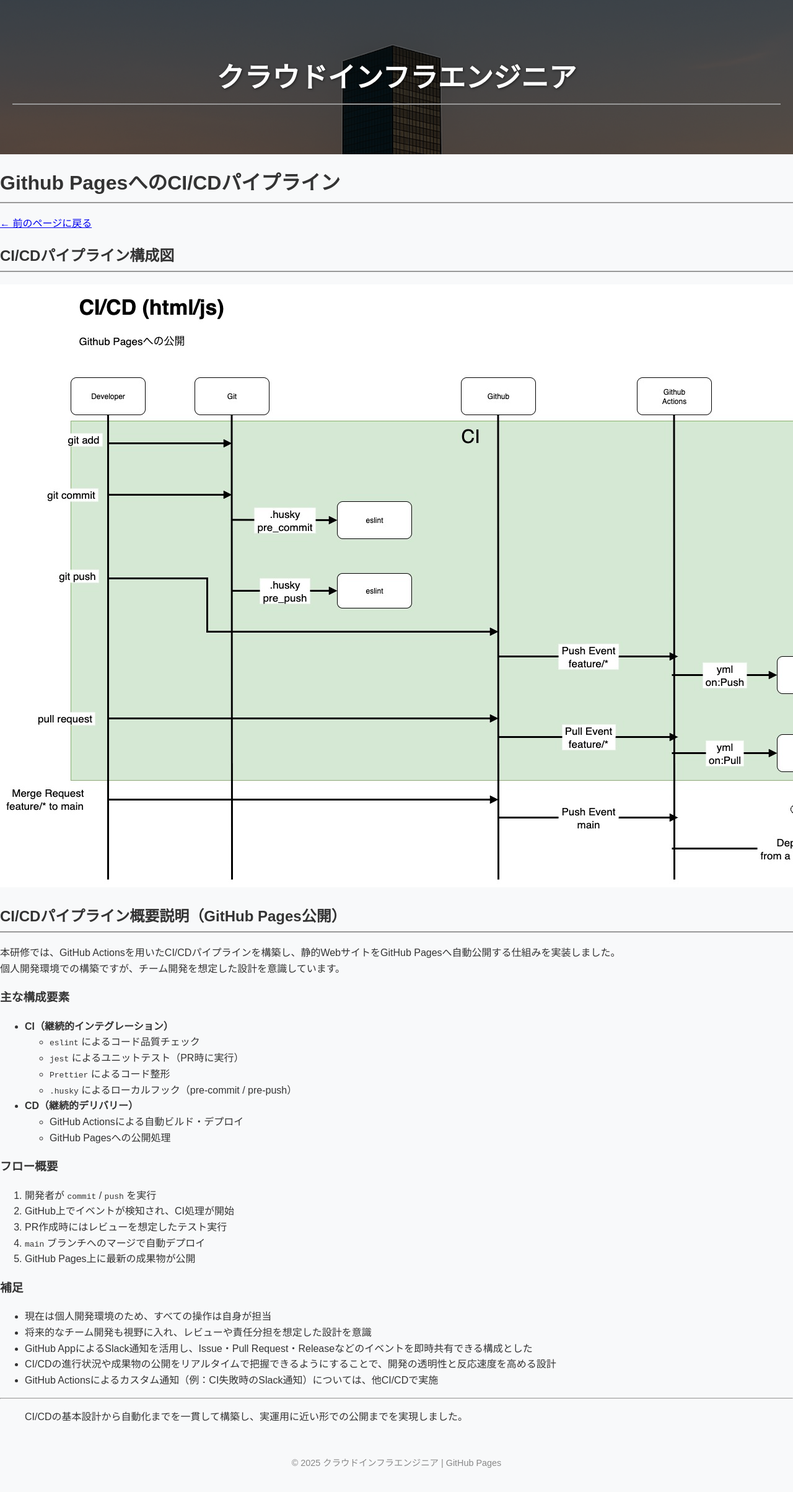
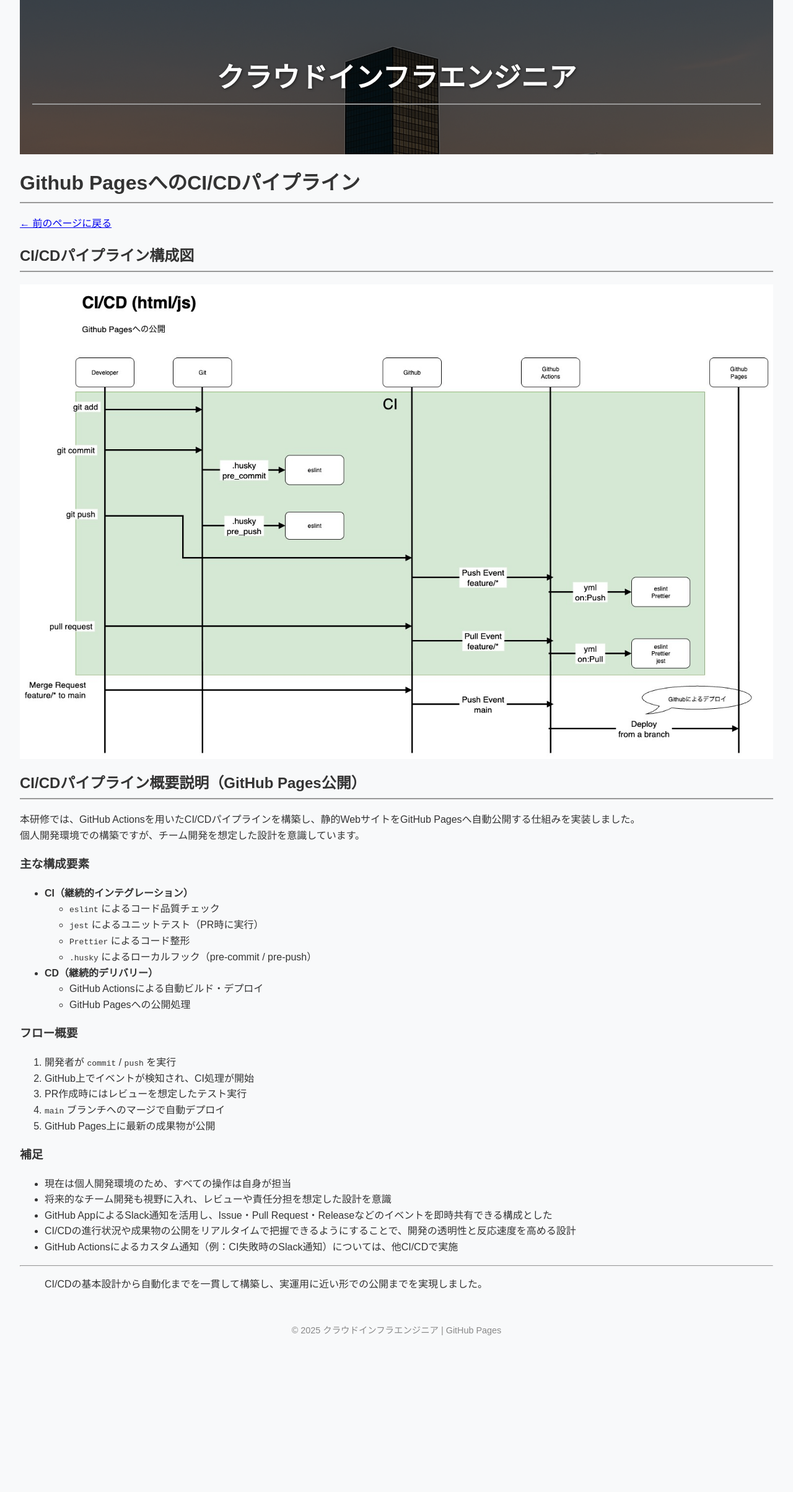
Before and after one commit to cloudrobo48/aws-cloud, a Jekyll site: the page built from docs/projects/github-pages-ci.md, in a window 1280 px wide. Shown: the whole page at 62% size. Built offline with Jekyll 4.4.1, drawn with Linux system fonts in a browser that asks for light colours; our own code applies the rules of GitHub Pages for plain Markdown files; after the commit the page ends 2193 px from its top, so only the background shows below that.

Commit message:
update md

```diff
--- a/assets/css/style.css
+++ b/assets/css/style.css
@@ -320,3 +320,16 @@
   border-radius: 12px;
   box-shadow: 0 4px 16px rgba(46, 204, 113, 0.1);
 }
+
+.container,
+.content {
+  padding-left: 16px;
+  padding-right: 16px;
+}
+
+img {
+  max-width: 100%;
+  height: auto;
+  display: block;
+  margin: 0 auto;
+}
```
